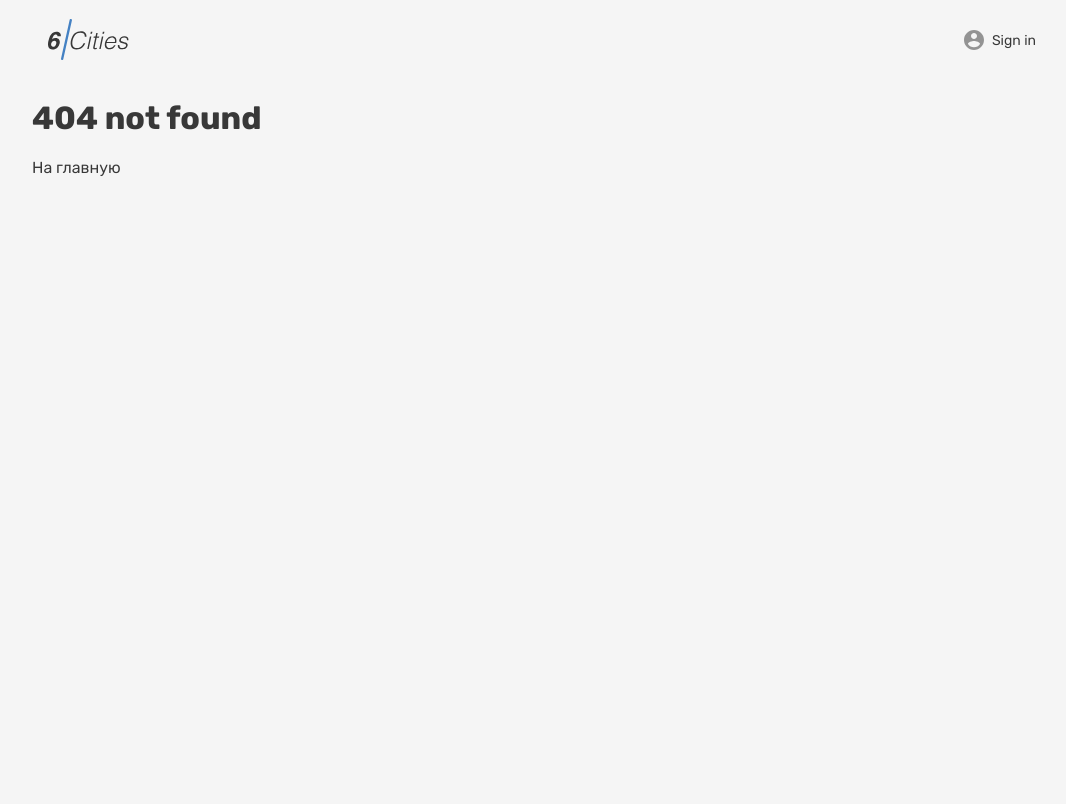
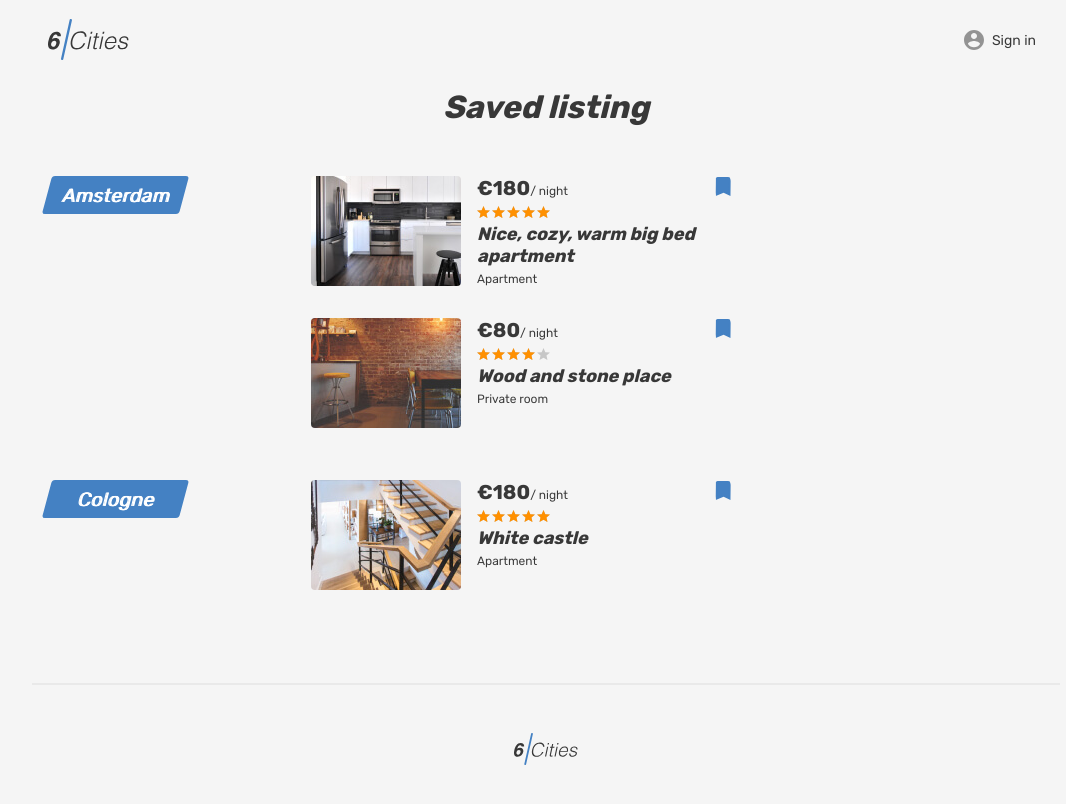
Before and after one commit to hisagy69/six-cities-react-spa, a React app: page /favorites in a window 1280 px wide. Before the commit this address had no page. Shown: the top 804 px of the page, without its empty margins (94-1160 px from the left). Built offline with nearby package versions, Linux system fonts and the light colour scheme.

Commit message:
feat: add favorites

```diff
--- a/src/components/app.jsx
+++ b/src/components/app.jsx
@@ -2,6 +2,7 @@ import React from 'react';
 import Main from './main/main';
 import Login from './login/login';
 import Offer from './offer/offer';
+import Favorites from './favorites/favorites';
 import Page404 from './404/page404';
 import PropTypes from 'prop-types';
 import {BrowserRouter, Switch, Route} from 'react-router-dom';
@@ -12,12 +13,12 @@ const App = (props) => {
         <Main cards={props.cards} locations={props.locations}/>
       </Route>
       <Route path="/login" exact component={Login}/>
+      <Route path="/favorites" exact component={Favorites}/>
       <Route path="/offer/:id?" exact render={(renderProps) => {
         const offerId = renderProps.match.params.id;
         const offer = props.cards.find((card) => card.id === offerId);
         return <Offer offer={offer} cards={props.cards}/>;
-      }}>
-      </Route>
+      }}/>
       <Route component={Page404}/>
     </Switch>
   </BrowserRouter>;
--- /dev/null
+++ b/src/components/favorites/favorites.jsx
@@ -0,0 +1,136 @@
+import React, {Fragment} from 'react';
+import Header from '../header';
+import Footer from '../footer';
+const Favorites = () => {
+  return <Fragment>
+    <Header/>
+    <main className="page__main page__main--favorites">
+      <div className="page__favorites-container container">
+        <section className="favorites">
+          <h1 className="favorites__title">Saved listing</h1>
+          <ul className="favorites__list">
+            <li className="favorites__locations-items">
+              <div className="favorites__locations locations locations--current">
+                <div className="locations__item">
+                  <a className="locations__item-link" href="#">
+                    <span>Amsterdam</span>
+                  </a>
+                </div>
+              </div>
+              <div className="favorites__places">
+                <article className="favorites__card place-card">
+                  <div className="favorites__image-wrapper place-card__image-wrapper">
+                    <a href="#">
+                      <img className="place-card__image" src="img/apartment-small-03.jpg" width="150" height="110" alt="Place image"/>
+                    </a>
+                  </div>
+                  <div className="favorites__card-info place-card__info">
+                    <div className="place-card__price-wrapper">
+                      <div className="place-card__price">
+                        <b className="place-card__price-value">&euro;180</b>
+                        <span className="place-card__price-text">&#47;&nbsp;night</span>
+                      </div>
+                      <button className="place-card__bookmark-button place-card__bookmark-button--active button" type="button">
+                        <svg className="place-card__bookmark-icon" width="18" height="19">
+                          <use xlinkHref="#icon-bookmark"></use>
+                        </svg>
+                        <span className="visually-hidden">In bookmarks</span>
+                      </button>
+                    </div>
+                    <div className="place-card__rating rating">
+                      <div className="place-card__stars rating__stars">
+                        <span style={{width: `100%`}}></span>
+                        <span className="visually-hidden">Rating</span>
+                      </div>
+                    </div>
+                    <h2 className="place-card__name">
+                      <a href="#">Nice, cozy, warm big bed apartment</a>
+                    </h2>
+                    <p className="place-card__type">Apartment</p>
+                  </div>
+                </article>
+
+                <article className="favorites__card place-card">
+                  <div className="favorites__image-wrapper place-card__image-wrapper">
+                    <a href="#">
+                      <img className="place-card__image" src="img/room-small.jpg" width="150" height="110" alt="Place image"/>
+                    </a>
+                  </div>
+                  <div className="favorites__card-info place-card__info">
+                    <div className="place-card__price-wrapper">
+                      <div className="place-card__price">
+                        <b className="place-card__price-value">&euro;80</b>
+                        <span className="place-card__price-text">&#47;&nbsp;night</span>
+                      </div>
+                      <button className="place-card__bookmark-button place-card__bookmark-button--active button" type="button">
+                        <svg className="place-card__bookmark-icon" width="18" height="19">
+                          <use xlinkHref="#icon-bookmark"></use>
+                        </svg>
+                        <span className="visually-hidden">In bookmarks</span>
+                      </button>
+                    </div>
+                    <div className="place-card__rating rating">
+                      <div className="place-card__stars rating__stars">
+                        <span style={{width: `80%`}}></span>
+                        <span className="visually-hidden">Rating</span>
+                      </div>
+                    </div>
+                    <h2 className="place-card__name">
+                      <a href="#">Wood and stone place</a>
+                    </h2>
+                    <p className="place-card__type">Private room</p>
+                  </div>
+                </article>
+              </div>
+            </li>
+
+            <li className="favorites__locations-items">
+              <div className="favorites__locations locations locations--current">
+                <div className="locations__item">
+                  <a className="locations__item-link" href="#">
+                    <span>Cologne</span>
+                  </a>
+                </div>
+              </div>
+              <div className="favorites__places">
+                <article className="favorites__card place-card">
+                  <div className="favorites__image-wrapper place-card__image-wrapper">
+                    <a href="#">
+                      <img className="place-card__image" src="img/apartment-small-04.jpg" width="150" height="110" alt="Place image"/>
+                    </a>
+                  </div>
+                  <div className="favorites__card-info place-card__info">
+                    <div className="place-card__price-wrapper">
+                      <div className="place-card__price">
+                        <b className="place-card__price-value">&euro;180</b>
+                        <span className="place-card__price-text">&#47;&nbsp;night</span>
+                      </div>
+                      <button className="place-card__bookmark-button place-card__bookmark-button--active button" type="button">
+                        <svg className="place-card__bookmark-icon" width="18" height="19">
+                          <use xlinkHref="#icon-bookmark"></use>
+                        </svg>
+                        <span className="visually-hidden">In bookmarks</span>
+                      </button>
+                    </div>
+                    <div className="place-card__rating rating">
+                      <div className="place-card__stars rating__stars">
+                        <span style={{width: `100%`}}></span>
+                        <span className="visually-hidden">Rating</span>
+                      </div>
+                    </div>
+                    <h2 className="place-card__name">
+                      <a href="#">White castle</a>
+                    </h2>
+                    <p className="place-card__type">Apartment</p>
+                  </div>
+                </article>
+              </div>
+            </li>
+          </ul>
+        </section>
+      </div>
+    </main>
+    <Footer/>
+  </Fragment>;
+};
+export default Favorites;
--- /dev/null
+++ b/src/components/footer.jsx
@@ -0,0 +1,10 @@
+import React from 'react';
+import {Link} from 'react-router-dom';
+const Footer = () => {
+  return <footer className="footer container">
+    <Link className="footer__logo-link" to="/">
+      <img className="footer__logo" src="img/logo.svg" alt="6 cities logo" width="64" height="33"/>
+    </Link>
+  </footer>;
+};
+export default Footer;
--- a/src/components/main/main.jsx
+++ b/src/components/main/main.jsx
@@ -3,6 +3,7 @@ import Header from '../header';
 import Card from './card';
 import Tab from './tab';
 import PropTypes from 'prop-types';
+import {Link} from 'react-router-dom';
 
 const Main = (props) => {
   return <React.Fragment>
@@ -33,7 +34,7 @@ const Main = (props) => {
                   </svg>
                 </span>
                 <ul className="places__options places__options--custom places__options--opened">
-                  <li className="places__option places__option--active" tabIndex="0">Popular</li>
+                  <li className="places__option places__option--active" tabIndex="0"><Link to="/favorites">Popular</Link></li>
                   <li className="places__option" tabIndex="0">Price: low to high</li>
                   <li className="places__option" tabIndex="0">Price: high to low</li>
                   <li className="places__option" tabIndex="0">Top rated first</li>
```
